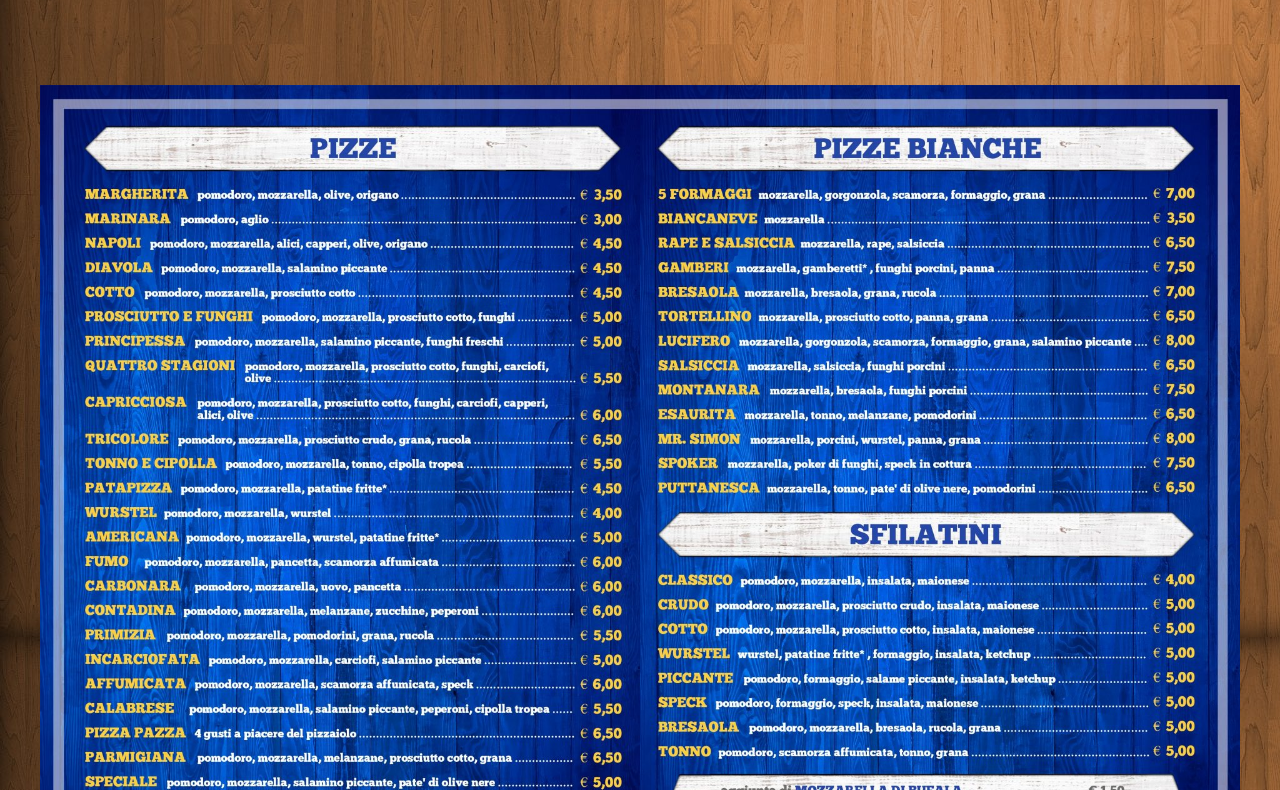
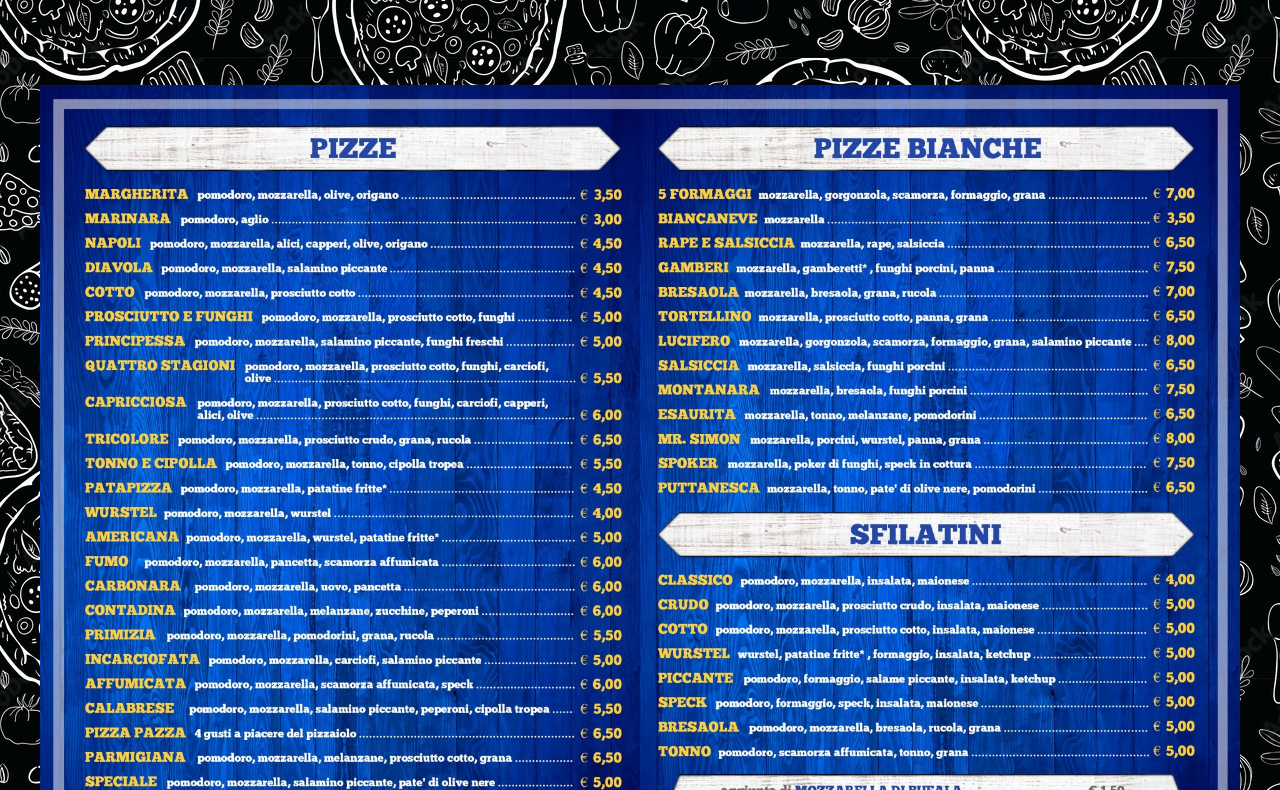
Before and after one commit to UncleSpaghetty/BigPizza, a plain HTML site: page index.html in a window 1280 px wide. Shown: the part 563-1353 px from the top of the page. Drawn offline with Linux system fonts and the light colour scheme; some packages are replaced by stand-ins of ours; a web font is replaced by a local one.

Commit message:
bg change

```diff
--- a/main.css
+++ b/main.css
@@ -1,5 +1,5 @@
 body{
-    background-image: url(/docs/parquet.jpg);
+    background-image: url(/docs/black-pizza-bg-2.jpg);
     font-family: 'Simonetta';
     font-weight: lighter;
     line-height: 1.6;
```
Also changed, not shown: docs/black-pizza-bg-2.jpg (added).
